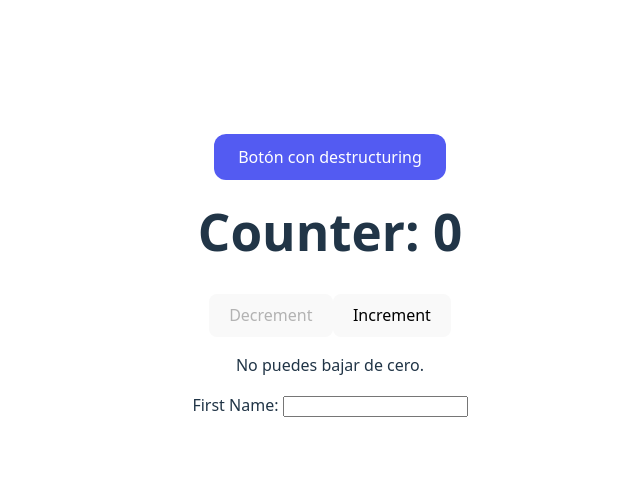
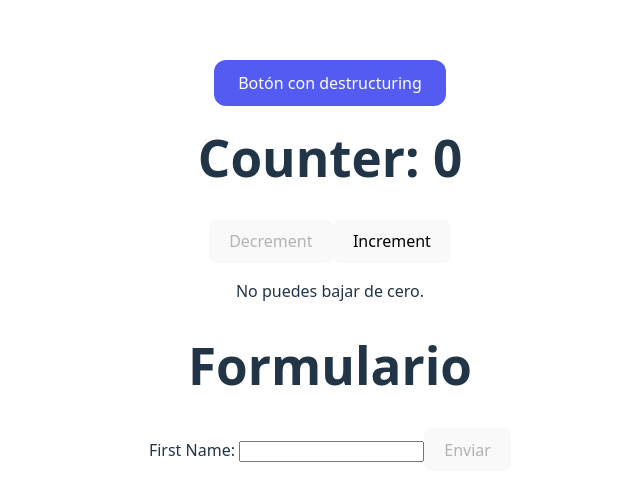
Before and after one commit to juankh993/estudiandoReact, a React (Vite) app: page / in a window 1280 px wide. Shown: the part 119-620 px from the top of the page, without its empty margins (310-950 px from the left). Built offline with nearby package versions, Linux system fonts and the light colour scheme.

Commit message:
feat: add btn to form

```diff
--- a/src/App.jsx
+++ b/src/App.jsx
@@ -2,8 +2,14 @@ import './App.css'
 import ButtonPrimary from './ButtonPrimary.jsx'
 import Counter from './counter.jsx'
 import Registerform from './RegisterForm.jsx'
+import { useState } from 'react'
 
 function App() {
+  const [nameUser, setNameUser] = useState("");
+
+  const handleNameChange = ( onNameNew) => {
+    setNameUser(onNameNew);
+  }
 
   return (
     <>
@@ -12,7 +18,9 @@ function App() {
 
       <Counter />
 
-      <Registerform nameLabel="First Name: "/>
+    {/* prop onNameChange que llama a la funcion para pasar prop de padre a hijo */}
+    <Registerform nameLabel="First Name: " onNameNew={handleNameChange}/>
+    <h2>{nameUser}</h2>
     </>
   )
 }
--- a/src/RegisterForm.jsx
+++ b/src/RegisterForm.jsx
@@ -1,15 +1,18 @@
 import { useState } from "react";
 
-const Registerform = ({ nameLabel }) => {
+const Registerform = ({ nameLabel , onNameNew}) => {
     const [nameUser, setNameUser] = useState("");
 
     return (
         <>
+            <h1>Formulario</h1>
         <label htmlFor="">{nameLabel}</label>
         <input value={nameUser} onChange={( e ) =>{
             let inputValue = e.target.value;
             setNameUser(inputValue);
+            onNameNew(inputValue);
         }}></input>
+        <button className="" disabled={nameUser === "" ? true : false}>Enviar</button>
         </>
     )
 }
```
